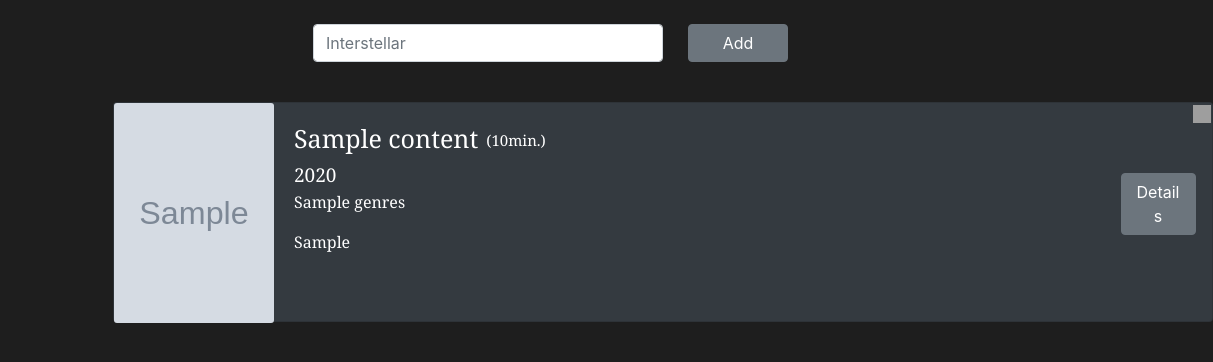
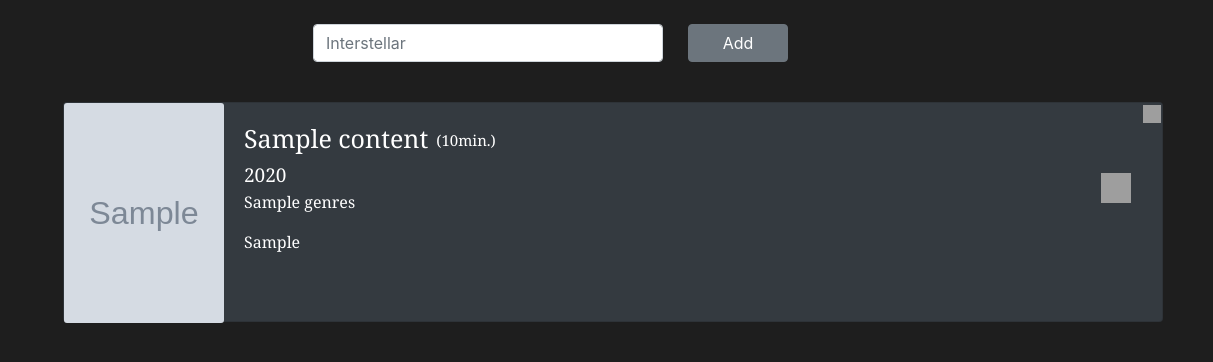
Before and after one commit to deansainer/watch-play-list, a Django app: template organizer_app/templates/organizer_app/organizer.html in a window 1600 px wide. Shown: the top 362 px of the page, without its empty margins (387-1600 px from the left). Run offline with Django 4.2, Linux system fonts and the light colour scheme; the template is opened without the code that fills it: most values are stand-ins (such as "Sample title", 1, 10 or a date in 2020); grey boxes marked "Sample" are stand-in pictures; data that the repository does not hold is empty; grey boxes are pictures that could not be loaded.

Commit message:
changed some icons

```diff
--- a/organizer_app/templates/organizer_app/details.html
+++ b/organizer_app/templates/organizer_app/details.html
@@ -1,6 +1,7 @@
 {% load static %}
 <link rel="stylesheet" href="https://cdn.jsdelivr.net/npm/bootstrap@4.3.1/dist/css/bootstrap.min.css" integrity="sha384-ggOyR0iXCbMQv3Xipma34MD+dH/1fQ784/j6cY/iJTQUOhcWr7x9JvoRxT2MZw1T" crossorigin="anonymous">
 <link rel="stylesheet" type="text/css" href="{% static 'css/main.css' %}">
+
 <div class="container" style="display: flex">
 <img src="{{content.image}}" style="width: 400px; height: 600px; margin-left: 120px; margin-top: 40px" class="card-img-top"/>
 
--- a/organizer_app/templates/organizer_app/organizer.html
+++ b/organizer_app/templates/organizer_app/organizer.html
@@ -13,7 +13,7 @@
 {% for content in content_list %}
 <br>
 
-<div class="card text-white bg-dark" style="width: 1100px;  height: 220px; margin-left: 500px;">
+<div class="card text-white bg-dark" style="width: 1100px;  height: 220px; margin-left: 450px;">
     <div class="row no-gutters">
         <div class="col-md-11" style="display: flex">
             <img src="{{content.image}}" class="card-img" style="width: 160px; height: 220px">
@@ -27,7 +27,7 @@
             </div>
             </div>
 
-    <div class="col-md-1 card_buttons">
+    <div class="col-md-1">
 
          <div class="delete-button">
         <a class="delete-button" href="{% url 'delete_url' content.id %}">
@@ -36,8 +36,8 @@
         </div>
 
         <div class="details-button">
-         <a href="{% url 'details_url' content.id %}">
-    <button type="button" style="width: 75px;" class="btn btn-secondary">Details</button>
+         <a class="details-button" href="{% url 'details_url' content.id %}">
+            <img src="https://www.pinclipart.com/picdir/big/333-3334785_png-transparent-info-icon-white-clipart.png" style="width:30px;height:30px; position:relative;">
         </a>
         </div>
 
--- a/static/css/main.css
+++ b/static/css/main.css
@@ -55,5 +55,6 @@
     margin-left: 36px;
 }
 .details-button{
-
+    margin-left: 15px;
+    bottom: 10px;
 }
```
